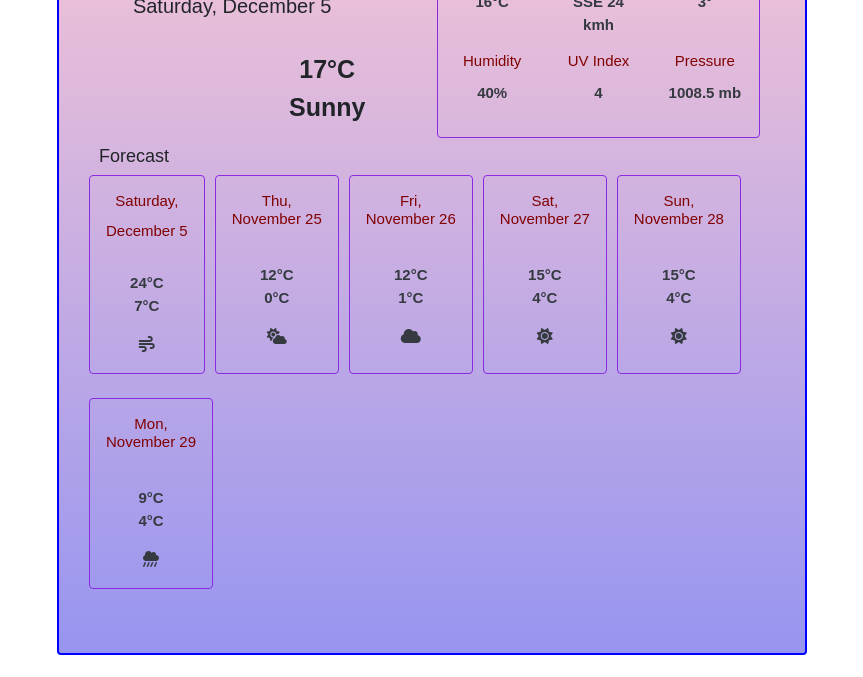
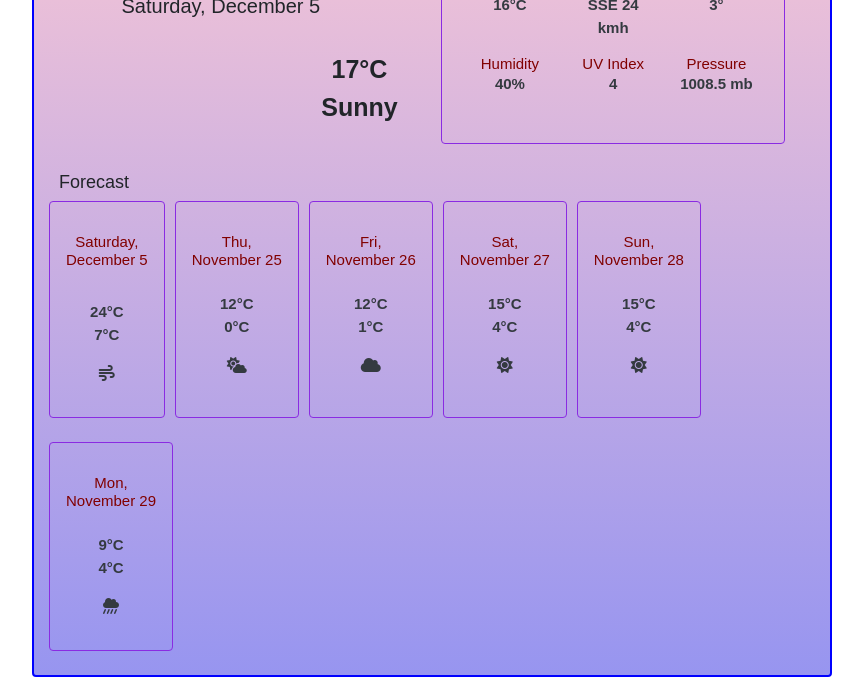
Before and after one commit to evernow19/weatherApp, a plain HTML site: page index.html in a window 1280 px wide. Shown: the part 188-865 px from the top of the page, without its empty margins (208-1071 px from the left). Before the commit the page ends 843 px from the top, so only its background shows below. Drawn offline with nearby package versions, Linux system fonts and the light colour scheme; some icons are missing; a web font is replaced by a local one.

Commit message:
Update styles.css

```diff
--- a/styles.css
+++ b/styles.css
@@ -5,8 +5,8 @@
   display: block;
   margin: 0 auto;
   margin-top: 40px;
-  padding: 40px;
-  width: 750px;
+  padding: 40px 0 0 10px;
+  width: 800px;
 }
 body {
   font-family: 'Hind Guntur', sans-serif;
@@ -26,6 +26,7 @@ h2 {
 }
 h4 {
   font-size: 18px;
+  margin-left: 15px;
 }
 h5 {
   font-size: 15px;
@@ -41,7 +42,7 @@ i {
 }
 .info {
   display: inline-block;
-  width: 40%;
+  width: 45%;
   float: left;
   text-align: center;
 }
@@ -59,23 +60,25 @@ i {
   height: 70px;
 }
 .details {
-  width: 50%;
+  width: 45%;
   display: inline-block;
   float: right;
+  margin-right: 40px;
 }
 .card {
   display: block;
   border: blueviolet solid 1px;
-  padding: 0 auto;
+  padding: 0 10px;
   margin: 0 5px;
 }
 .card-body {
-  padding: 0;
+  padding: 15px 0;
+  margin: 0;
 }
 
 .bilyk {
   overflow: auto;
-  margin-top: 20px;
+  margin: 20px 0;
 }
 .new {
   border: blueviolet solid 1px;
@@ -87,4 +90,14 @@ i {
 }
 .row {
   text-align: center;
+  margin: 0;
 }
+.card-title {
+  margin: 0;
+  padding: 0;
+}
+
+.forecast {
+  display: inline-block
+  float: right;
+}
```
